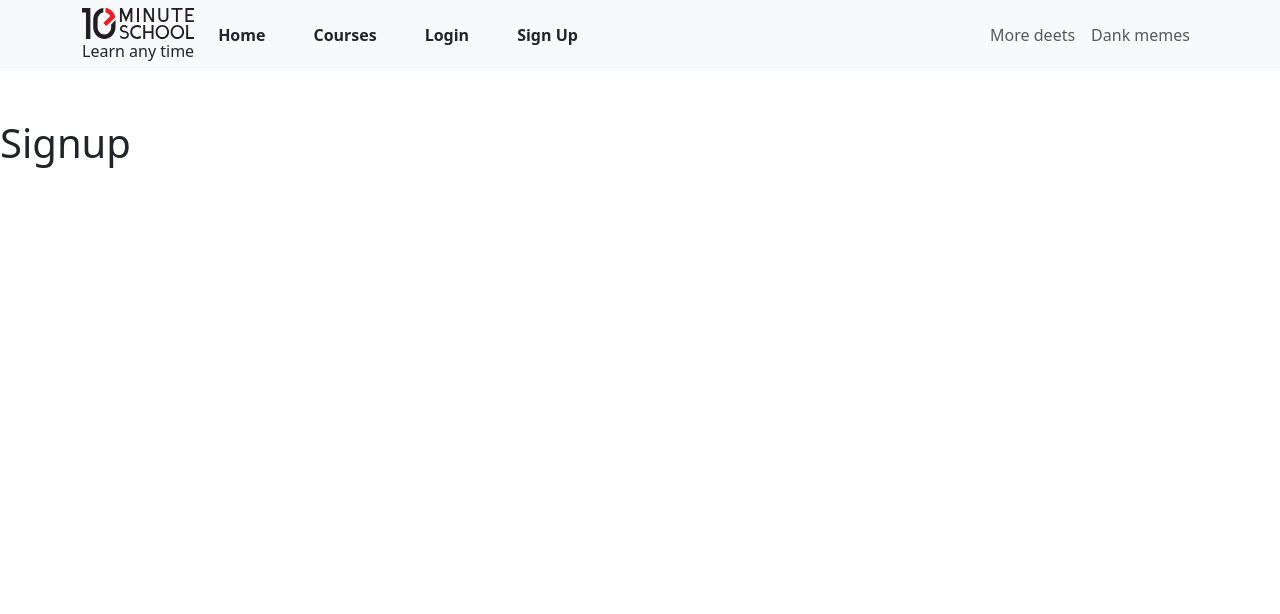
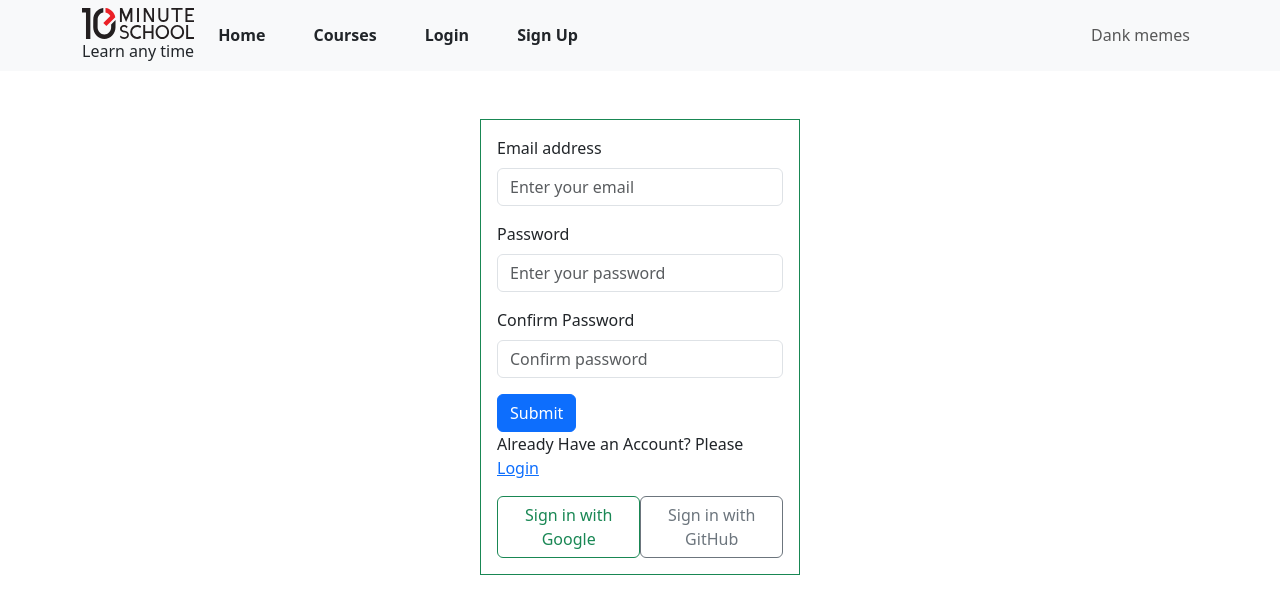
Before and after one commit to rakib38324/10_Minute_School_Client, a React (Create React App) app: page /signup in a window 1280 px wide. Shown: the top 614 px of the page. Built offline with nearby package versions, Linux system fonts and the light colour scheme; no server answers.

Commit message:
commit the login sinup operation and sign in with google

```diff
--- a/src/Components/Header/Header.js
+++ b/src/Components/Header/Header.js
@@ -1,11 +1,14 @@
-import React from 'react';
+import userEvent from '@testing-library/user-event';
+import React, { useContext } from 'react';
 import Container from 'react-bootstrap/Container';
 import Nav from 'react-bootstrap/Nav';
 import Navbar from 'react-bootstrap/Navbar';
 import NavDropdown from 'react-bootstrap/NavDropdown';
 import { Link } from 'react-router-dom';
+import { AuthContext } from '../../Contexts/UserContext';
 import logo from './logo.svg'
 const Header = () => {
+    const { user, logOut } = useContext(AuthContext)
     return (
         <Navbar collapseOnSelect className='mb-5' expand="lg" bg="light" variant="light">
 
@@ -18,17 +21,27 @@
 
                         <Link className='text-decoration-none text-2xl fw-semibold text-dark px-4' to='/'>Home</Link>
                         <Link className='text-decoration-none text-2xl fw-semibold text-dark px-4' to='/courses'>Courses</Link>
+
+                        {
+                            user?.uid ?
+                                <Link className='text-decoration-none text-2xl fw-semibold text-dark px-4' onClick={logOut}>Log out</Link>
+                                :
+
+                                <>
                                     <Link className='text-decoration-none text-2xl fw-semibold text-dark px-4' to='/login'>Login</Link>
                                     <Link className='text-decoration-none text-2xl fw-semibold text-dark px-4' to='/signup'>Sign Up</Link>
+                                </>
+                        }
 
 
 
                     </Nav>
                     <Nav>
-            <Nav.Link href="#deets">More deets</Nav.Link>
+
                         <Nav.Link eventKey={2} href="#memes">
                             Dank memes
                         </Nav.Link>
+                        <span>{user?.displayName}</span>
                     </Nav>
                 </Navbar.Collapse>
             </Container>
--- a/src/Components/Login/Login.js
+++ b/src/Components/Login/Login.js
@@ -1,10 +1,55 @@
-import React from 'react';
+import React, { useContext } from 'react';
+import { Link } from 'react-router-dom';
+import { AuthContext } from '../../Contexts/UserContext';
 
 const Login = () => {
+
+    const {signIn} = useContext(AuthContext);
+
+
+    const handleSubmit = (event) =>{
+        event.preventDefault();
+
+        const form = event.target;
+        const email=form.email.value;
+        const password=form.password.value;
+        console.log(email,password)
+
+        signIn(email,password)
+        .then( result =>{
+            const user = result.user;
+            console.log(user)
+            form.reset();
+        })
+        .catch( error =>{
+            console.error(error);
+        })
+    }
+
+
+
     return (
-        <div className='w-10'>
-            <span class="input-group-text" id="basic-addon1">Email</span>
-            <input type="text" class="form-control" placeholder="Username" aria-label="Username" aria-describedby="basic-addon1"></input>
+        <div >
+            <form onSubmit={handleSubmit} className='w-25 mx-auto sm-w-100 p-3 border border-success rounded-3'>
+                <div class="mb-3">
+                    <label for="exampleInputEmail1" className="form-label" >Email address</label>
+
+                    <input type="email" name='email' className="form-control" id="exampleInputEmail1"  placeholder='Enter your email' required/>
+
+                </div>
+
+                <div class="mb-3">
+                    <label for="exampleInputEmail1" className="form-label" >Password</label>
+
+                    <input type="password" name='password' className="form-control"  placeholder='Enter your password' required/>
+
+                </div>
+
+
+
+                <button type="submit" class="btn btn-primary">Submit</button>
+                <p>New to 10 Minute School? Please <Link to='/signup'>Create a New Account</Link></p>
+            </form>
         </div>
     );
 };
--- a/src/Components/SignUp/SignUp.js
+++ b/src/Components/SignUp/SignUp.js
@@ -1,9 +1,98 @@
-import React from 'react';
+import { getAuth, GoogleAuthProvider, signInWithPopup } from 'firebase/auth';
+import React, { useContext, useState } from 'react';
+import { Link } from 'react-router-dom';
+import { AuthContext } from '../../Contexts/UserContext';
+import app from '../../Firebase/Firebase.config';
+
+
+const auth = getAuth(app)
 
 const SignUp = () => {
+
+    const provider = new GoogleAuthProvider();
+
+    const [error, setError] = useState(null)
+
+    const { createUser} = useContext(AuthContext)
+
+
+    const handleSubmit = (event) => {
+
+        event.preventDefault();
+
+        const form = event.target;
+        const email = form.email.value;
+        const password = form.password.value;
+        const Confirm = form.confirmPassword.value;
+        console.log(email, password, Confirm);
+
+        if (password.length < 6) {
+            setError("Password should be 6 character or more")
+            return;
+        }
+
+        if (password !== Confirm) {
+            setError("Your Password did not match");
+            return;
+        }
+
+        createUser(email, password)
+            .then(result => {
+                const user = result.user;
+                console.log(user)
+                form.reset();
+            })
+            .catch(error => {
+                console.error(error);
+            })
+
+
+    }
+
+    const handleGoogleSignIn = ()=>{
+     signInWithPopup(auth, provider)
+     .then(result => {
+        const user = result.user;
+        console.log(user)
+    })
+    .catch(error => {
+        console.error(error);
+    })
+    }
+
     return (
-        <div>
-            <h1>Signup</h1>
+        <div >
+            <form onSubmit={handleSubmit} className='w-25 mx-auto p-3 border border-success'>
+                <div class="mb-3">
+                    <label for="exampleInputEmail1" className="form-label" >Email address</label>
+
+                    <input type="email" className="form-control" id="exampleInputEmail1" name='email' placeholder='Enter your email' required />
+
+                </div>
+
+                <div class="mb-3">
+                    <label for="exampleInputEmail1" className="form-label" >Password</label>
+
+                    <input type="password" className="form-control" name='password' placeholder='Enter your password' required />
+
+                </div>
+
+                <div class="mb-3">
+                    <label for="exampleInputEmail1" className="form-label" >Confirm Password</label>
+
+                    <input type="password" className="form-control" name='confirmPassword' placeholder='Confirm password' required />
+
+                </div>
+
+                <p className='text-danger'>{error}</p>
+
+                <button type="submit" class="btn btn-primary">Submit</button>
+                <p>Already Have an Account? Please <Link to='/login'>Login</Link></p>
+                <div className='d-flex justify-content-around'>
+                    <button onClick={handleGoogleSignIn}  type="button" class="btn btn-outline-success">Sign in with Google</button>
+                    <button type="button" class="btn btn-outline-secondary">Sign in with GitHub</button>
+                </div>
+            </form>
         </div>
     );
 };
--- /dev/null
+++ b/src/Contexts/UserContext.js
@@ -0,0 +1,50 @@
+import React, { createContext, useEffect, useState } from 'react';
+import {createUserWithEmailAndPassword, getAuth, onAuthStateChanged, signInWithEmailAndPassword, signOut} from 'firebase/auth'
+import app from '../Firebase/Firebase.config';
+
+
+export const AuthContext = createContext();
+const auth = getAuth(app)
+
+
+const UserContext = ({children}) => {
+
+    const [user, setUser] = useState(null);
+
+
+    const createUser = (email,password) =>{
+        return createUserWithEmailAndPassword(auth,email,password)
+    }
+
+    const signIn = (email,password) =>{
+        return signInWithEmailAndPassword(auth,email,password)
+    }
+
+    const logOut = () =>{
+        return signOut(auth);
+    }
+
+
+
+    useEffect(()=>{
+        const unSubscribe = onAuthStateChanged(auth, currentUser=>{
+            console.log("current user:", currentUser);
+            setUser(currentUser);
+        });
+
+        return () => unSubscribe();
+
+    },[])
+
+    const authInfo = {user, createUser, signIn, logOut}
+
+    return (
+        <div>
+            <AuthContext.Provider value={authInfo}>
+                {children}
+            </AuthContext.Provider>
+        </div>
+    );
+};
+
+export default UserContext;
--- a/src/index.js
+++ b/src/index.js
@@ -4,11 +4,14 @@
 import App from './App';
 import reportWebVitals from './reportWebVitals';
 import 'bootstrap/dist/css/bootstrap.min.css';
+import UserContext from './Contexts/UserContext';
 
 const root = ReactDOM.createRoot(document.getElementById('root'));
 root.render(
   <React.StrictMode>
-    <App />
+    <UserContext>
+      <App />
+    </UserContext>
   </React.StrictMode>
 );
 
```
Also changed, not shown: tailwind.config.js (+8 -8 lines). Lines whose indentation alone changed are shown as unchanged.
